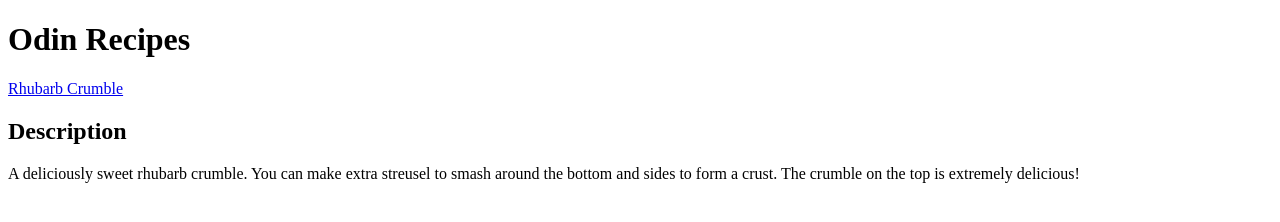
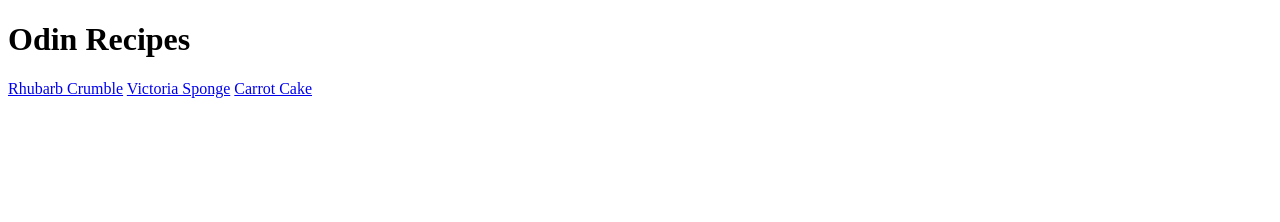
Before and after one commit to SLLdevelop/odin_recipes, a plain HTML site: page index.html in a window 1280 px wide. Drawn offline with Linux system fonts and the light colour scheme.

Commit message:
feat: Add links to two more recipe pages
Navigation added to carrot cake and victoria sponge pages

```diff
--- a/index.html
+++ b/index.html
@@ -8,8 +8,8 @@
 <body>
     <h1>Odin Recipes</h1>
     <a href="recipes/rhubarb-crumble.html">Rhubarb Crumble</a>
-    <h2>Description</h2>
-      <p>A deliciously sweet rhubarb crumble. You can make extra streusel to smash around the bottom
-        and sides to form a crust. The crumble on the top is extremely delicious!</p>
+    <a href="recipes/victoria-sponge.html">Victoria Sponge</a>
+    <a href="recipes/carrot-cake.html">Carrot Cake</a>
+
 </body>
 </html>
```
